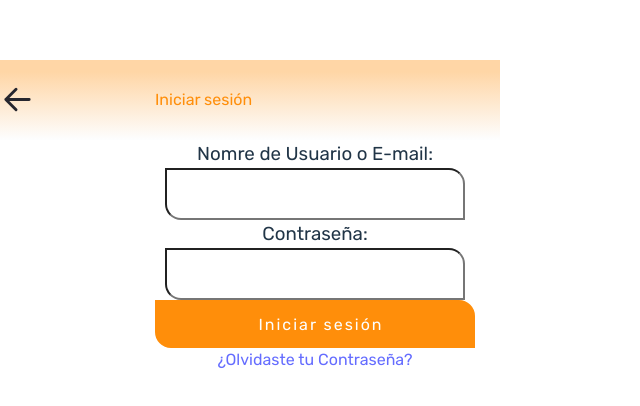
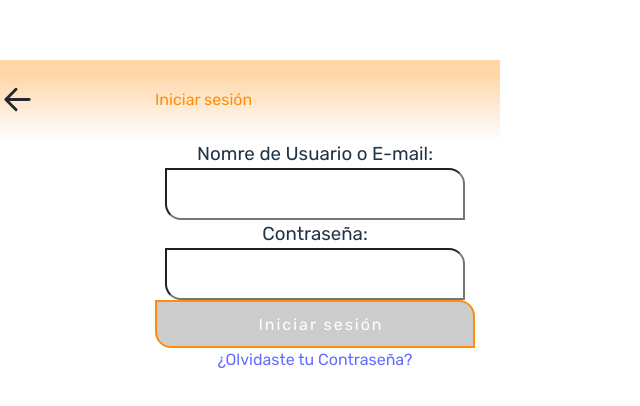
Before and after one commit to DamianCoalla/AUDN, a React (Vite) app in the folder front/: page /login in a window 1280 px wide. Shown: the part 184-590 px from the top of the page, without its empty margins (0-640 px from the left). Built offline with nearby package versions, Linux system fonts and the light colour scheme.

Commit message:
botones desabilitados

```diff
--- a/front/src/Components/Button/Button.css
+++ b/front/src/Components/Button/Button.css
@@ -1,15 +1,3 @@
-.btnStart {
-  display: flex;
-  flex-direction: row;
-  justify-content: center;
-  align-items: center;
-  padding: 12px 16px;
-  gap: 12px;
-  border-radius: 0px 16px;
-  width: 320px;
-  height: 48px;
-}
-
 .btnStart {
   display: flex;
   flex-direction: row;
@@ -37,3 +25,7 @@
   background-color: transparent;
   border: none;
 }
+
+button:disabled {
+  background: #ccc;
+}
```
